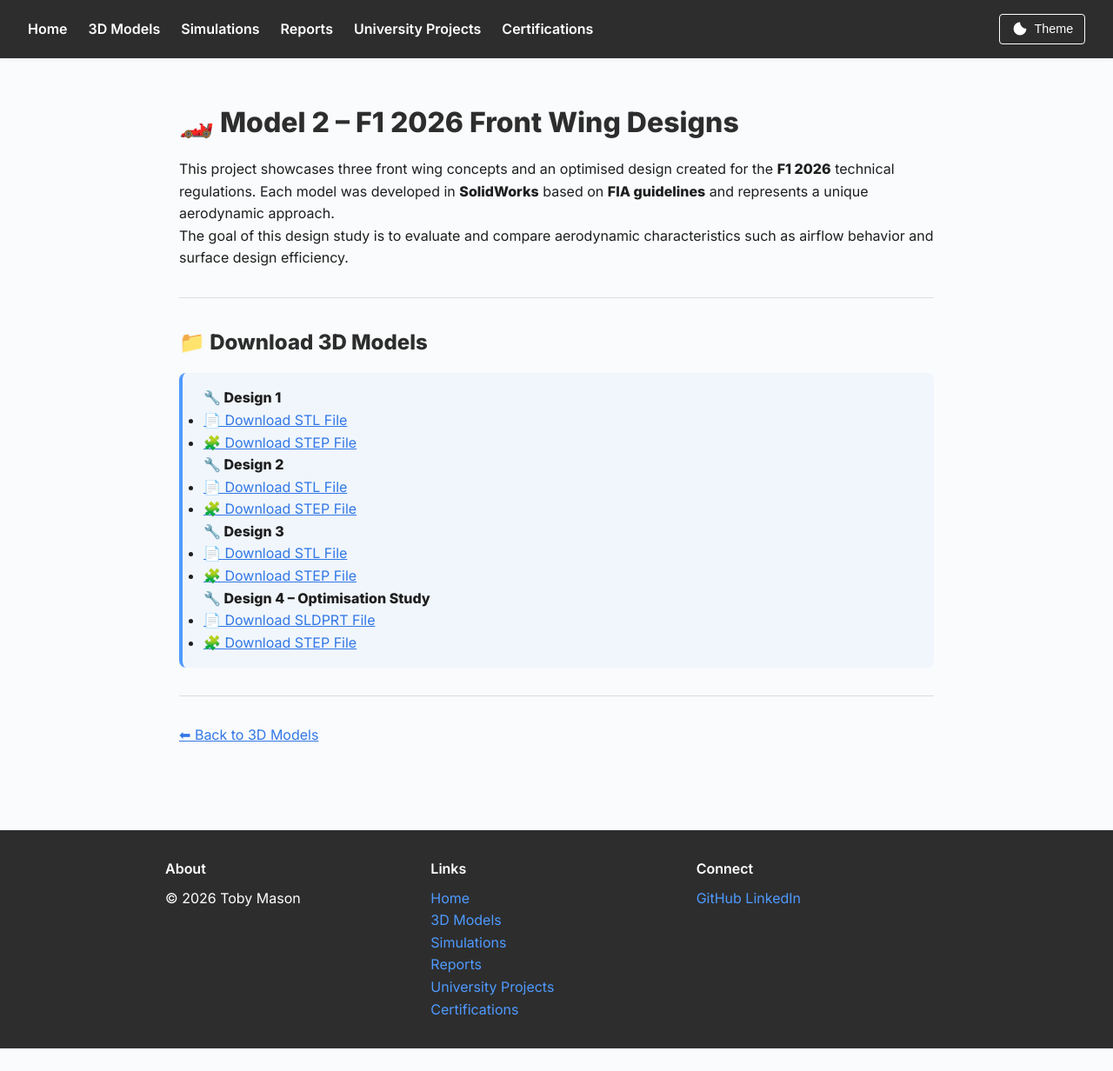
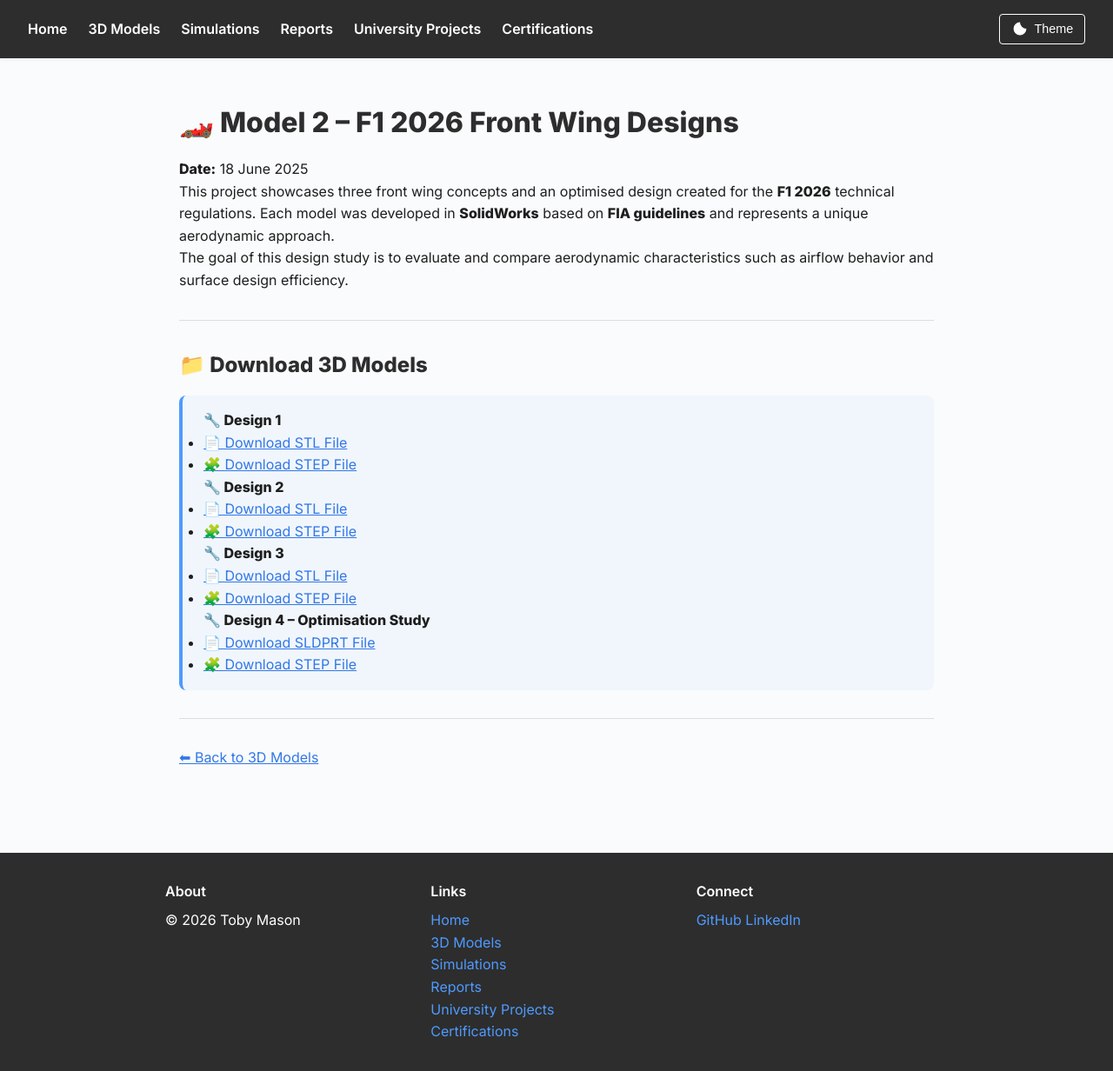
Before and after one commit to tob-mas/engineeringportfolio, a Jekyll site: the page built from 3d_models/18.06.25/index.md, in a window 1280 px wide and 1232 px high. Shown: the whole window at 87% size. Built offline with Jekyll 4.4.1, drawn with Linux system fonts in a browser that asks for light colours.

Commit message:
Update index.md with project date and details
Added date and project description for F1 2026 front wing designs.

```diff
--- a/3d_models/18.06.25/index.md
+++ b/3d_models/18.06.25/index.md
@@ -5,6 +5,8 @@ permalink: /3d_models/18.06.25/
 ---
 
 # 🏎️ Model 2 – F1 2026 Front Wing Designs
+
+**Date:** 18 June 2025
 
 This project showcases three front wing concepts and an optimised design created for the **F1 2026** technical regulations. Each model was developed in **SolidWorks** based on **FIA guidelines** and represents a unique aerodynamic approach.
 
```
